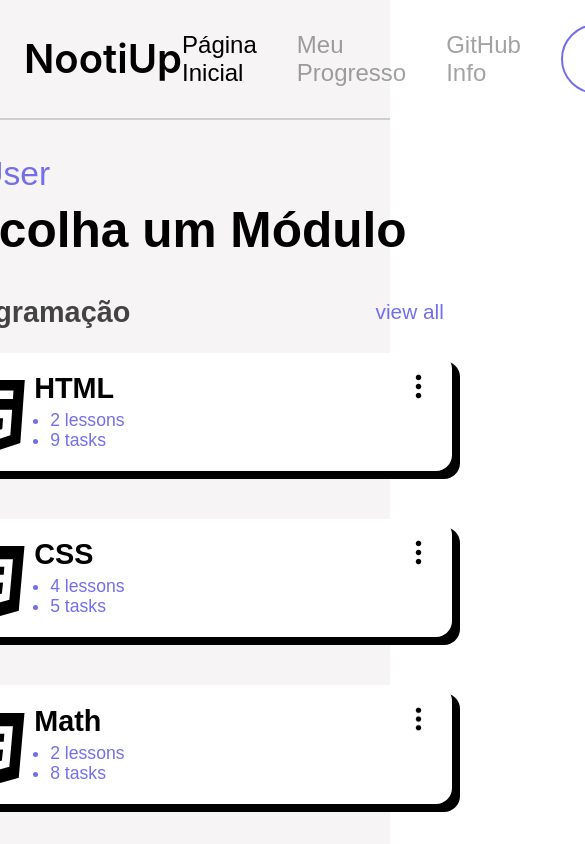
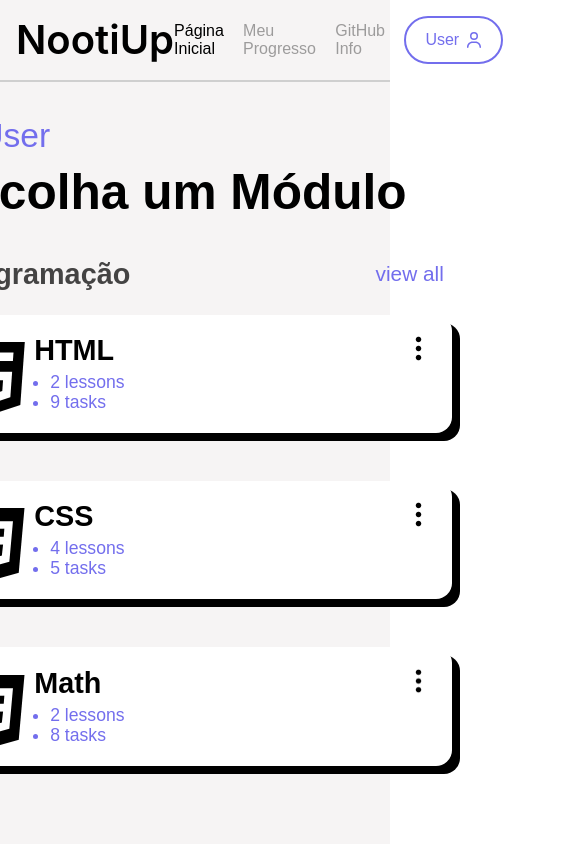
Before and after one commit to Lucas2907/NootiUp-frontend, a React (Vite) app: page / in a window 390 px wide. Shown: the top 844 px of the page, 585 px wide, since content can reach past the window. Built offline with nearby package versions, Linux system fonts and the light colour scheme; no server answers.

Commit message:
responsive header and redirect button

```diff
--- a/src/components/Header/Header.css
+++ b/src/components/Header/Header.css
@@ -29,3 +29,31 @@
 .header__list-item_active {
   opacity: 100%;
 }
+
+@media (max-width: 480px) {
+  .header {
+    padding: 1rem;
+  }
+
+  .header__list {
+    gap: 1.2rem;
+  }
+
+  .header__list-item {
+    font-size: 1rem;
+  }
+}
+
+@media (min-width: 481px) and (max-width: 768px) {
+  .header {
+    padding: 1.2rem 1.5rem;
+  }
+
+  .header__list-item {
+    font-size: 1.2rem;
+  }
+
+  .header__list {
+    gap: 1.8rem;
+  }
+}
--- a/src/components/RedirectButton/RedirectButton.css
+++ b/src/components/RedirectButton/RedirectButton.css
@@ -63,3 +63,29 @@
   width: 1.3rem;
   height: 1.3rem;
 }
+
+@media (max-width: 480px) {
+  .redirect-button {
+    min-width: auto;
+    max-width: 8.5rem;
+    padding: 0.8rem 1.2rem;
+    font-size: 1rem;
+  }
+
+  .redirect-button__elements {
+    gap: 0.4rem;
+  }
+
+  .redirect-button__elements-image {
+    width: 1rem;
+    height: 1rem;
+  }
+}
+
+@media (min-width: 481px) and (max-width: 768px) {
+  .redirect-button {
+    max-width: 10rem;
+    font-size: 1.2rem;
+    padding: 1rem 1.6rem;
+  }
+}
```
